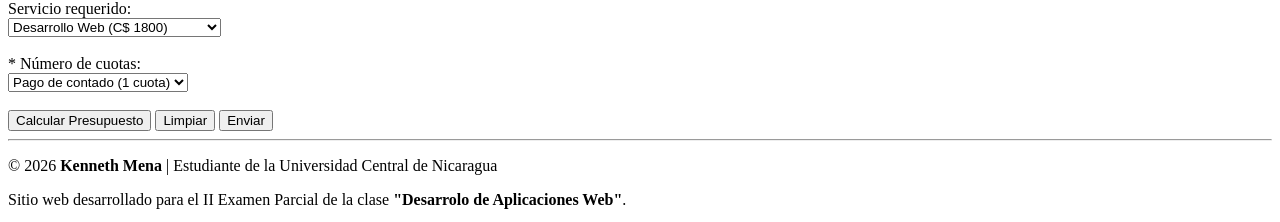
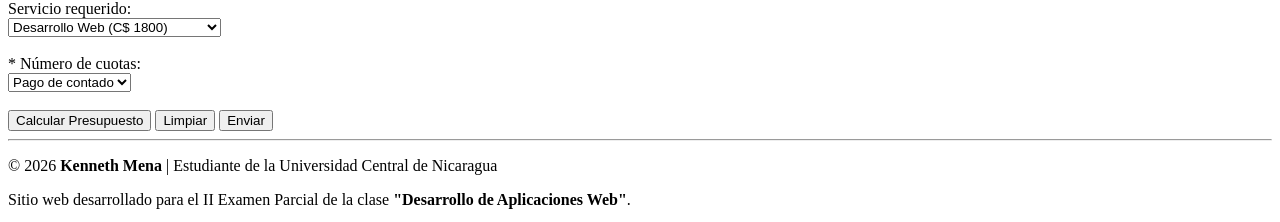
Before and after one commit to Kenneth32Mena/proyect_mini_portfolio, a plain HTML site: page index.html in a window 1280 px wide. Shown: the part 1466-1688 px from the top of the page. Drawn offline with Linux system fonts and the light colour scheme.

Commit message:
una letra en el footer es el cambio

```diff
--- a/index.html
+++ b/index.html
@@ -181,7 +181,7 @@
 
         <label for="cuotas">* Número de cuotas:</label><br>
         <select id="cuotas" name="cuotas">
-            <option value="1">Pago de contado (1 cuota)</option>
+            <option value="1">Pago de contado</option>
             <option value="2">2 cuotas</option>
             <option value="3">3 cuotas</option>
             <option value="4">4 cuotas</option>
@@ -203,7 +203,7 @@
 
     <footer>
         <p>&copy; 2026 <strong>Kenneth Mena</strong> | Estudiante de la Universidad Central de Nicaragua</p>
-        <p>Sitio web desarrollado para el II Examen Parcial de la clase <strong>"Desarrolo de Aplicaciones Web"</strong>.</p>
+        <p>Sitio web desarrollado para el II Examen Parcial de la clase <strong>"Desarrollo de Aplicaciones Web"</strong>.</p>
     </footer>
 
 </body>
```
